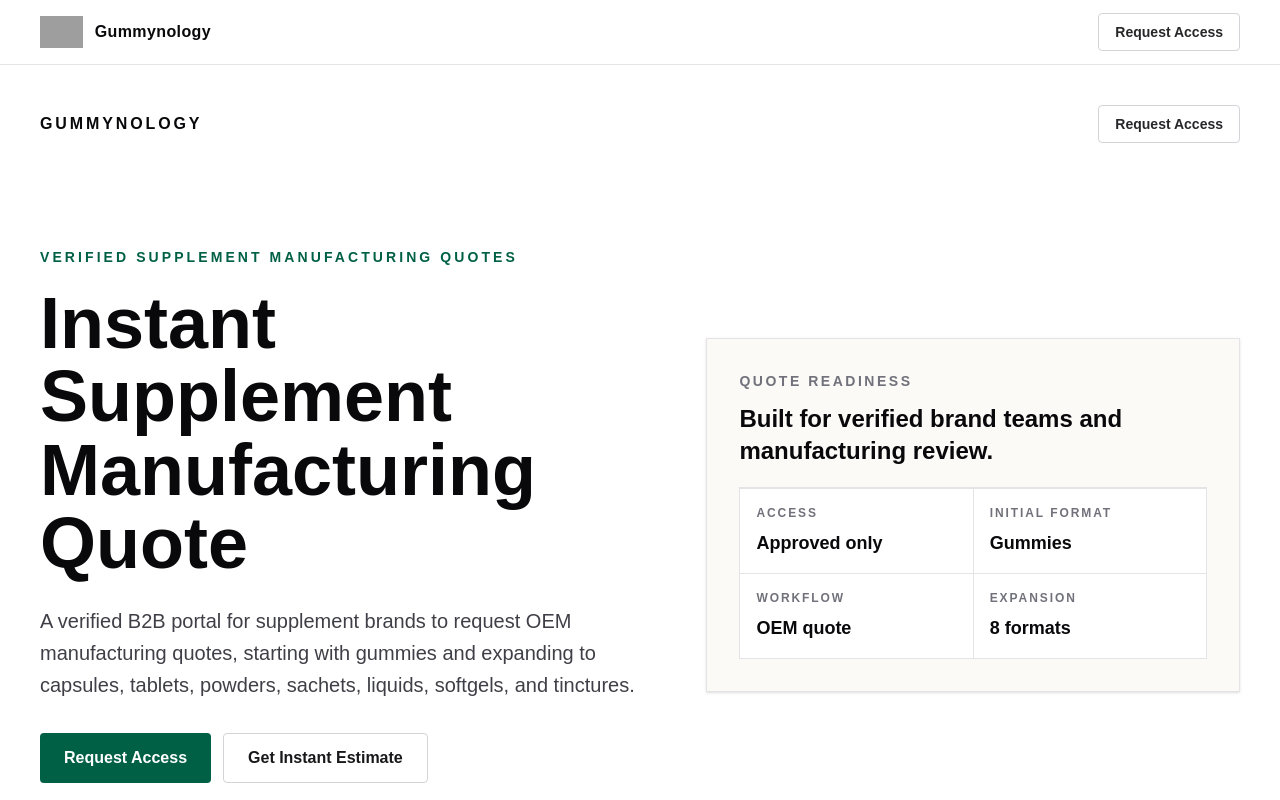
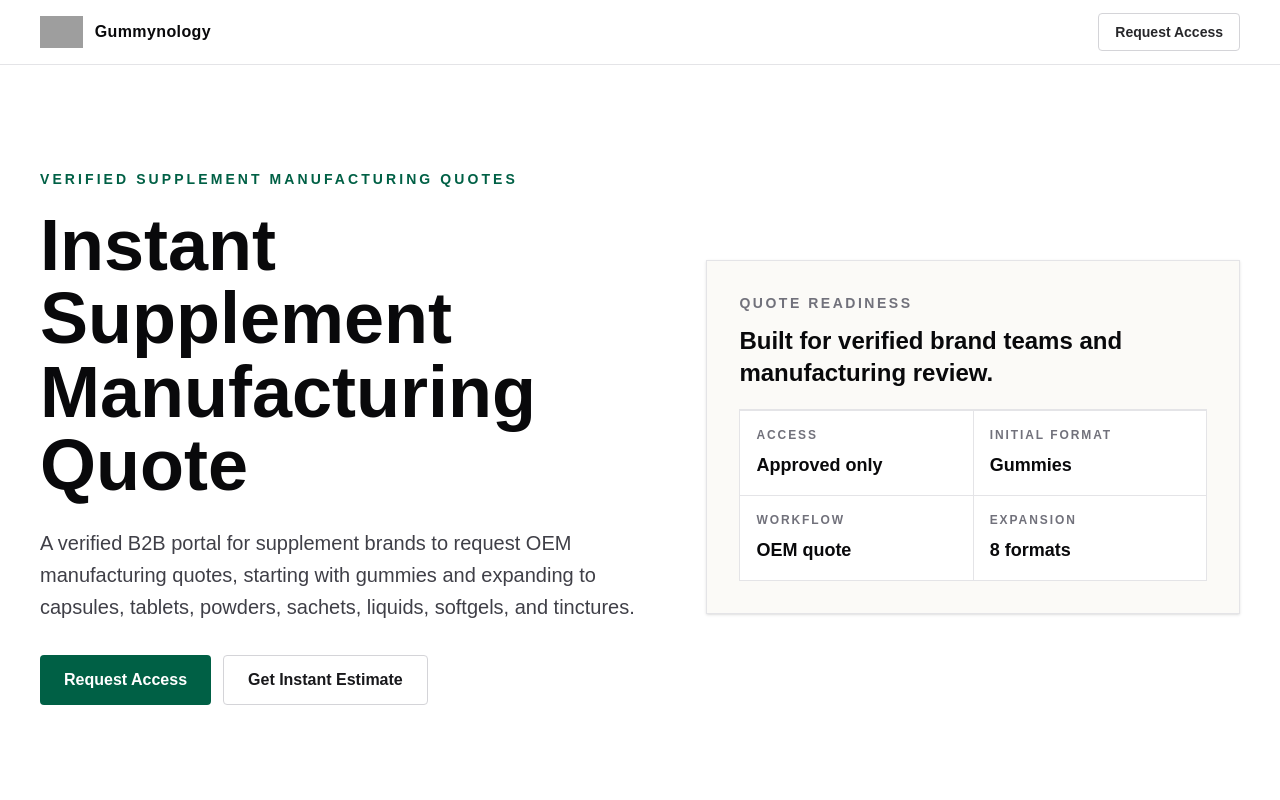
Before and after one commit to gummynology/nextjs-boilerplate, a Next.js app: page / in a window 1280 px wide. Shown: the top 800 px of the page. Built offline with nearby package versions, Linux system fonts and the light colour scheme; grey boxes are pictures that could not be loaded.

Commit message:
Remove duplicate homepage header

```diff
--- a/app/page.tsx
+++ b/app/page.tsx
@@ -1,3 +1,4 @@
+
 const productTypes = [
   "Gummies",
   "Capsules",
@@ -37,22 +38,7 @@ export default function Home() {
   return (
     <main className="min-h-screen bg-[#f7f6f1] text-zinc-950">
       <section className="border-b border-zinc-200 bg-white">
-        <div className="mx-auto flex w-full max-w-7xl flex-col gap-10 px-5 py-8 sm:px-8 lg:px-10 lg:py-10">
-          <nav className="flex items-center justify-between gap-4">
-            <a
-              href="https://www.gummynology.com"
-              className="text-base font-semibold tracking-[0.18em] text-zinc-950 uppercase"
-            >
-              Gummynology
-            </a>
-            <a
-              href="/request-access"
-              className="hidden rounded-sm border border-zinc-300 px-4 py-2 text-sm font-semibold text-zinc-800 transition hover:border-emerald-700 hover:text-emerald-800 sm:inline-flex"
-            >
-              Request Access
-            </a>
-          </nav>
-
+        <div className="mx-auto flex w-full max-w-7xl flex-col px-5 py-8 sm:px-8 lg:px-10 lg:py-10">
           <div className="grid gap-10 py-10 lg:grid-cols-[1.08fr_0.92fr] lg:items-center lg:py-16">
             <div className="max-w-3xl">
               <p className="mb-5 text-sm font-semibold tracking-[0.22em] text-emerald-800 uppercase">
```
